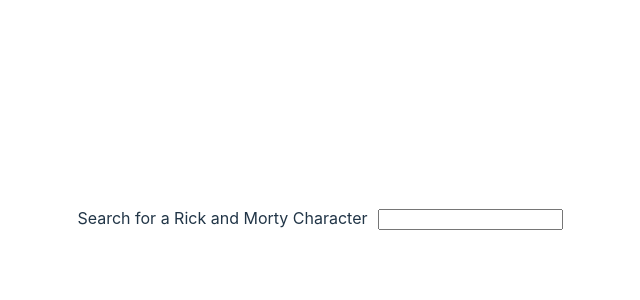
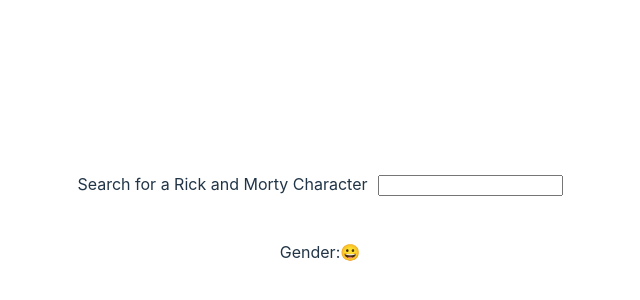
Before and after one commit to ulti-med/rick-morty-app, a React (Vite) app: page / in a window 1280 px wide. Shown: the part 182-482 px from the top of the page, without its empty margins (320-960 px from the left). Built offline with nearby package versions, Linux system fonts and the light colour scheme; no server answers.

Commit message:
feat: add custom hooks

```diff
--- a/src/App.tsx
+++ b/src/App.tsx
@@ -1,10 +1,12 @@
 import "./App.css";
+import { CharacterCard } from "./components/character-card/CharacterCard";
 import { Search } from "./components/search/Search";
+import { Characters } from "./pages/characters/Characters";
 
 function App() {
   return (
     <>
-      <Search />
+      <Characters />
     </>
   );
 }
--- /dev/null
+++ b/src/components/character-card/CharacterCard.tsx
@@ -0,0 +1,29 @@
+import React from "react";
+
+type Gender = "Female" | "Male" | "Genderless" | "unknown";
+
+interface IProps {
+  image: string;
+  name: string;
+  gender: Gender;
+  status: "Alive" | "Dead" | "unknown";
+}
+const getGenderEmoji = (gender: Gender) => {
+  if (gender === "Female") return "😀";
+  if (gender === "Male") return "M";
+  if (gender === "Genderless") return "G";
+  return "U";
+};
+
+export const CharacterCard = ({ image, name, gender, status }: IProps) => {
+  return (
+    <div>
+      <img src={image} alt="" />
+      <h2>{name}</h2>
+      <div>
+        <span>Gender:</span>
+        <span>{getGenderEmoji(gender)}</span>
+      </div>
+    </div>
+  );
+};
--- a/src/components/search/Search.tsx
+++ b/src/components/search/Search.tsx
@@ -1,35 +1,10 @@
-import { ChangeEvent, useEffect, useState } from "react";
 import "./Search.css";
-import { executeSearch } from "../../api/executeSearch";
 
-export const Search = () => {
-  const [inputValue, setInputValue] = useState("");
-  const [debounceValue, setDebounceValue] = useState("");
-
-  const handleChange = (e: ChangeEvent<HTMLInputElement>) => {
-    setInputValue(e.target.value);
-  };
-
-  useEffect(() => {
-    const asyncFn = async () => {
-      const data = await executeSearch(inputValue);
-      console.log("data", data);
-    };
-    asyncFn();
-  }, [debounceValue]);
-
-  useEffect(() => {
-    const timer = setTimeout(() => {
-      setDebounceValue(inputValue);
-    }, 500);
-    return () => {
-      clearTimeout(timer);
-    };
-  }, [inputValue]);
+export const Search = ({ inputValue, onChange }) => {
   return (
     <label>
       Search for a Rick and Morty Character
-      <input value={inputValue} onChange={handleChange} />
+      <input value={inputValue} onChange={onChange} />
     </label>
   );
 };
--- /dev/null
+++ b/src/pages/characters/Characters.tsx
@@ -0,0 +1,28 @@
+import { ChangeEvent, useState } from "react";
+import { CharacterCard } from "../../components/character-card/CharacterCard";
+import { Search } from "../../components/search/Search";
+import { useCharacters } from "../../shared/hooks/useCharacters";
+import { useDebounce } from "../../shared/hooks/useDebounce";
+
+export const Characters = () => {
+  const [inputValue, setInputValue] = useState("");
+  const debounceValue = useDebounce(inputValue, 500);
+  const { data, isLoading } = useCharacters(debounceValue);
+
+  const handleChange = (e: ChangeEvent<HTMLInputElement>) => {
+    setInputValue(e.target.value);
+  };
+
+  return (
+    <>
+      {" "}
+      <Search inputValue={inputValue} onChange={handleChange} />
+      <CharacterCard
+        image={""}
+        name={""}
+        gender={"Female"}
+        status={"unknown"}
+      />
+    </>
+  );
+};
--- /dev/null
+++ b/src/shared/hooks/useCharacters.ts
@@ -0,0 +1,26 @@
+import { useEffect, useState } from "react";
+import { executeSearch } from "../../api/executeSearch";
+
+export const useCharacters = (search: string) => {
+  const [isLoading, setIsLoading] = useState(true);
+  const [data, setData] = useState({});
+
+  useEffect(() => {
+    const asyncFn = async () => {
+      try {
+        const characters = await executeSearch(search);
+        setData(characters);
+        setIsLoading(false);
+      } catch (error) {
+        console.log("error", error);
+        setIsLoading(false);
+      }
+    };
+    asyncFn();
+    return () => {
+      setIsLoading(true);
+    };
+  }, [search]);
+
+  return { data, isLoading };
+};
--- /dev/null
+++ b/src/shared/hooks/useDebounce.ts
@@ -0,0 +1,15 @@
+import { useState, useEffect } from "react";
+
+export const useDebounce = (inputValue: string, delay: number) => {
+  const [debounceValue, setDebounceValue] = useState("");
+
+  useEffect(() => {
+    const timer = setTimeout(() => {
+      setDebounceValue(inputValue);
+    }, delay);
+    return () => {
+      clearTimeout(timer);
+    };
+  }, [inputValue]);
+  return debounceValue;
+};
```
Also changed, not shown: src/components/character-card/CharacterCard.css (added).
